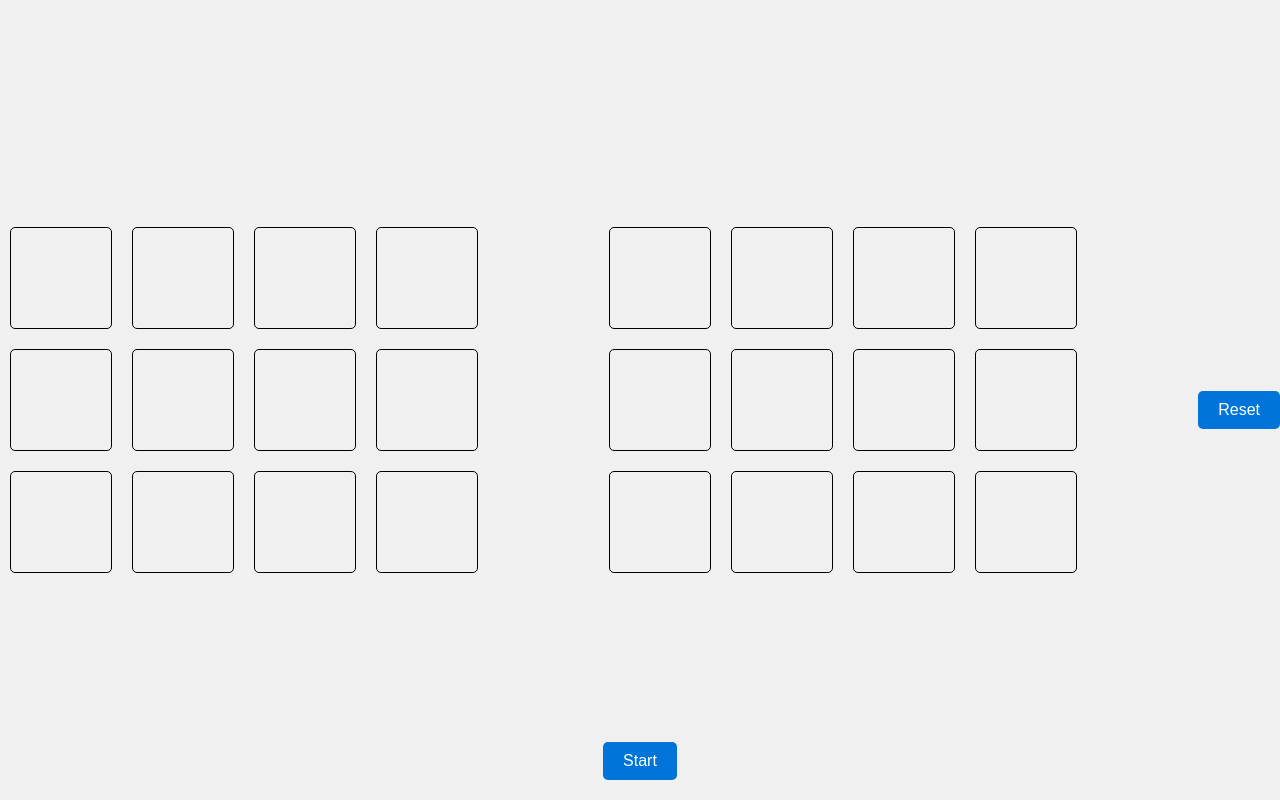
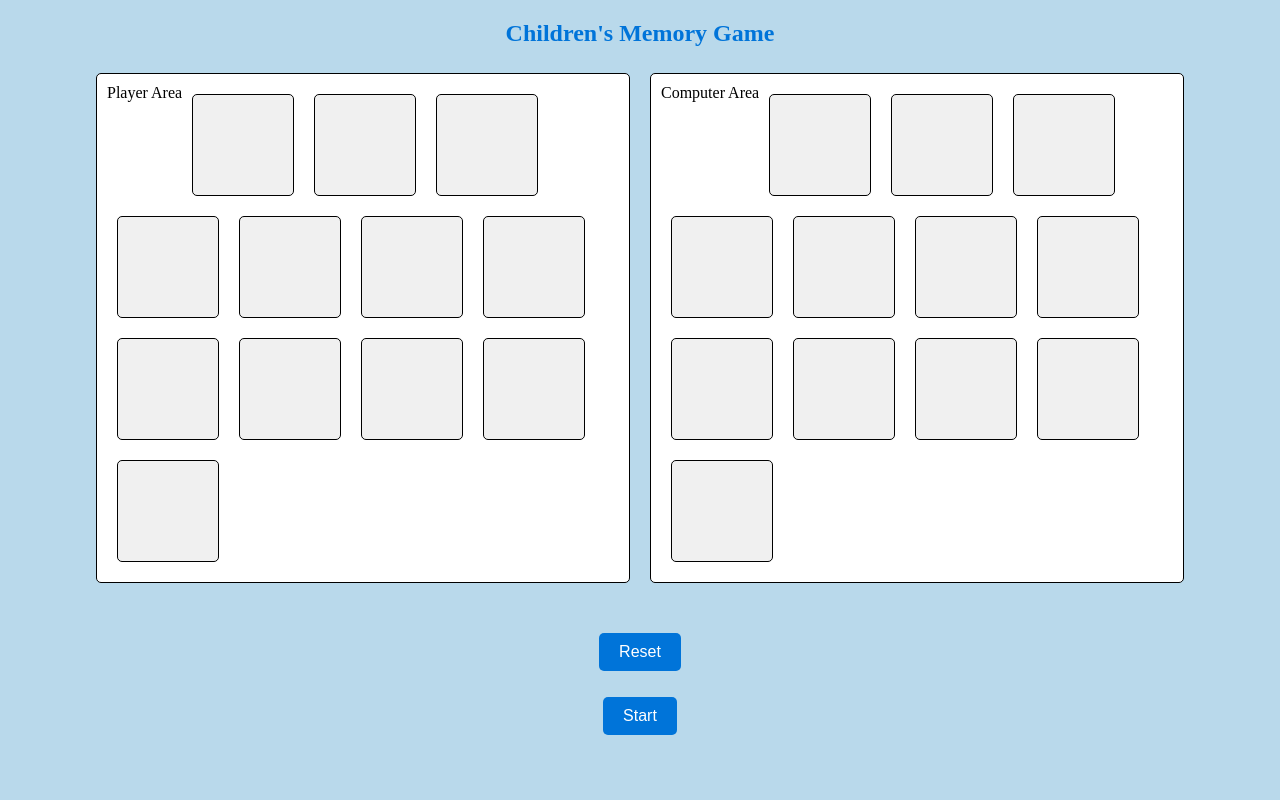
Before and after one commit to mhiggins8450/childrens-memory, a plain HTML site: page index.html in a window 1280 px wide. Drawn offline with Linux system fonts and the light colour scheme.

Commit message:
Stylized gameplay area

```diff
--- a/index.html
+++ b/index.html
@@ -3,12 +3,14 @@
 <head>
     <meta charset="UTF-8">
     <meta name="viewport" content="width=device-width, initial-scale=1.0">
-    <title>Memory Game</title>
+    <title>Children's Memory Game</title>
     <link rel="stylesheet" href="style.css">
 </head>
 <body>
+    <h1 class="game-title">Children's Memory Game</h1>
     <div class="memory-game">
         <div class="game-area" id="player-area">
+            <div class="game-area-left">Player Area</div>
             <div class="block">
                 <div class="inner">
                     <img src="images/cheetah.jpg" alt="Cheetah">
@@ -70,7 +72,9 @@
                 </div>
             </div>
         </div>
+        <div class="separator"></div>
         <div class="game-area" id="computer-area">
+            <div class="game-area-right">Computer Area</div>
             <div class="block">
                 <div class="inner">
                     <img src="images/cheetah.jpg" alt="Cheetah">
--- a/style.css
+++ b/style.css
@@ -1,14 +1,23 @@
 body {
   display: flex;
-  justify-content: center;
+  /* justify-content: center; */
+  flex-direction: column;
   align-items: center;
   min-height: 100vh;
   margin: 0;
-  background-color: #f0f0f0;
+  background-color: #b9d9eb;
+}
+
+h1.game-title {
+  margin-top: 20px;
+  font-size: 24px;
+  color: #0074D9;
 }
 
 .memory-game {
   display: flex;
+  justify-content: center;
+  align-items: center;
 }
 
 .block {
@@ -63,7 +72,7 @@ body {
   cursor: pointer;
   font-size: 16px;
   position: absolute;
-  bottom: 20px;
+  bottom: 65px;
 }
 
 #start-button:hover {
@@ -71,7 +80,7 @@ body {
 }
 
 #reset-button {
-  margin-top: 20px;
+  margin-top: 40px;
   padding: 10px 20px;
   background-color: #0074D9;
   color: #fff;
@@ -79,6 +88,7 @@ body {
   border-radius: 5px;
   cursor: pointer;
   font-size: 16px;
+  bottom: 5px;
 }
 
 #reset-button:hover {
@@ -86,7 +96,25 @@ body {
 }
 
 .game-area {
-  width: 50%;
+  width: 40%;
   display: flex;
   flex-wrap: wrap;
+  background-color: #fff;
+  border: 1px solid #000;
+  border-radius: 5px;
+  margin: 10px;
+  padding: 10px;
 }
+
+.game-title-left, .game-title-right {
+  text-align: center;
+  font-size: 16px;
+}
+
+.game-title-left {
+  margin-right: 10px;
+}
+
+.game-title-right {
+  margin-left: 10px;
+}
```
